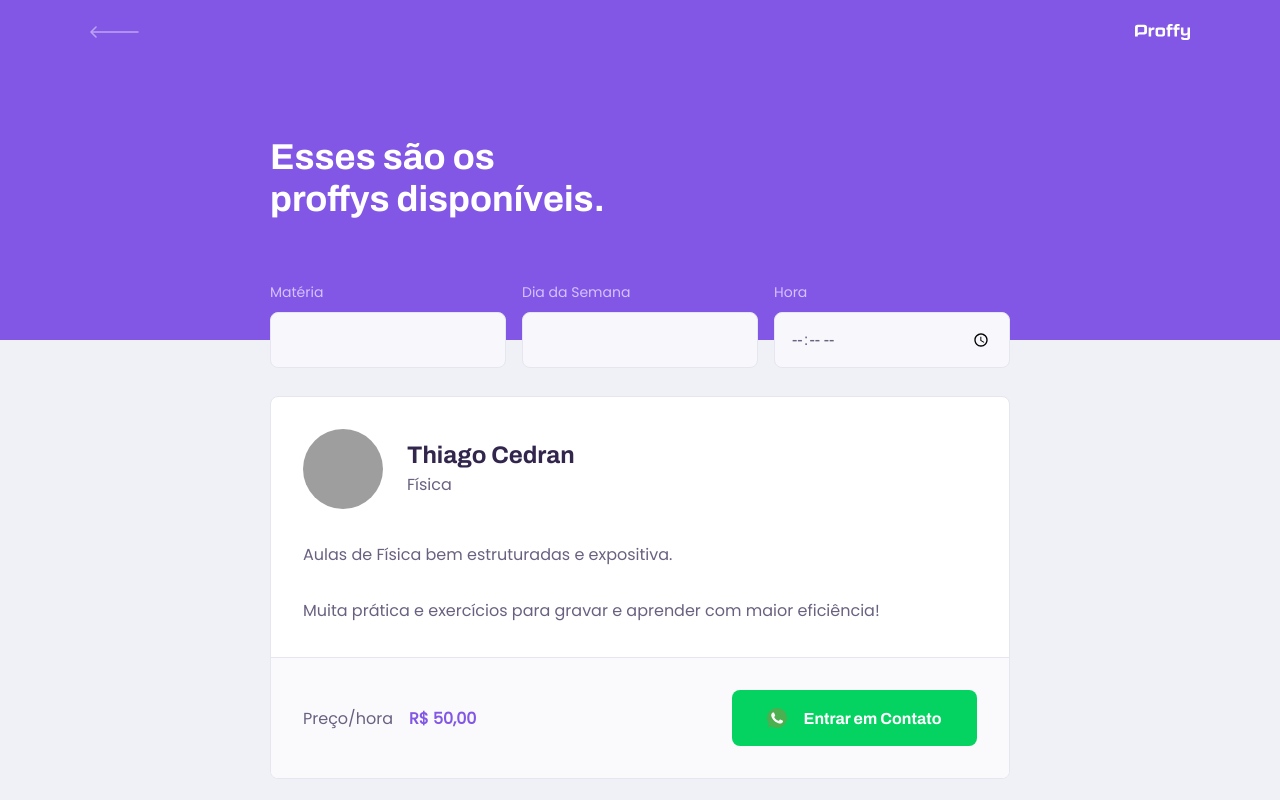
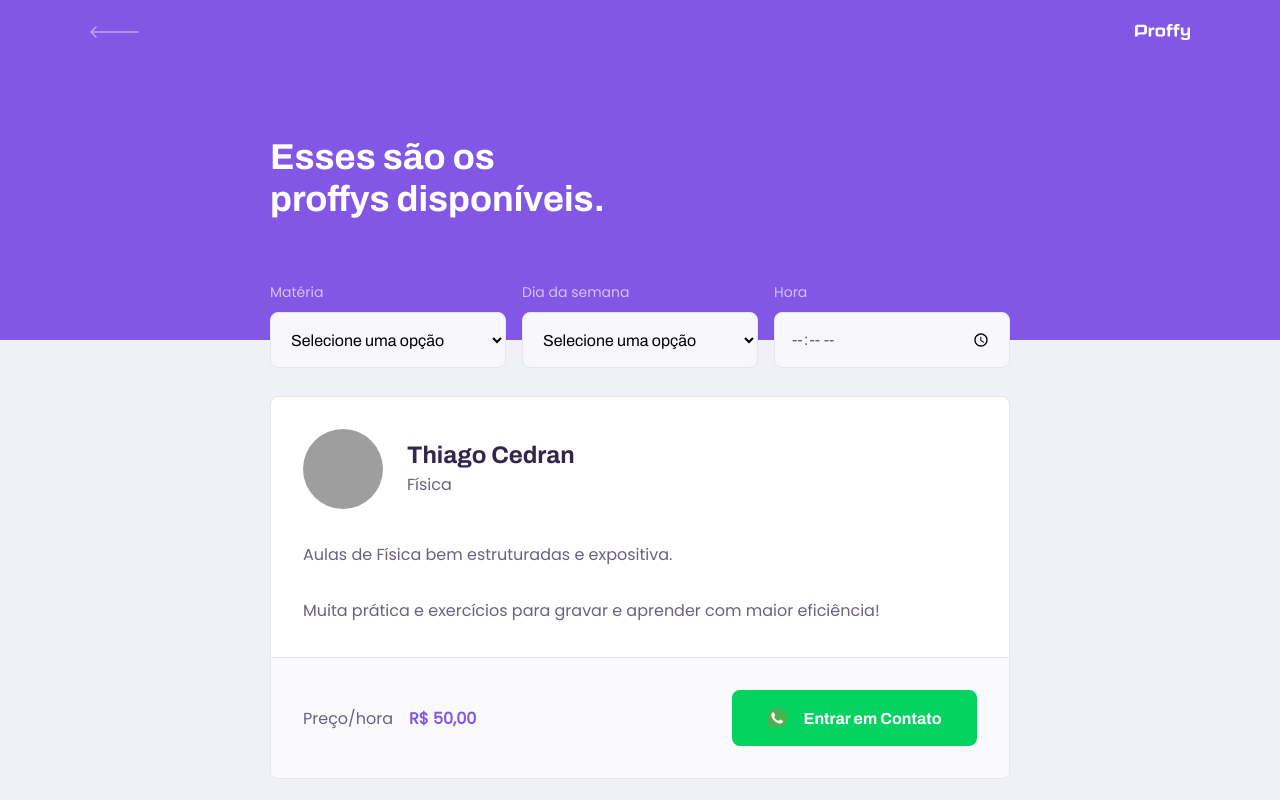
Before and after one commit to thiagocdn/NLW2-web, a React (Create React App) app: page /study in a window 1280 px wide. Shown: the top 800 px of the page. Built offline with nearby package versions, Linux system fonts and the light colour scheme; grey boxes are pictures that could not be loaded.

Commit message:
ajustado formulario de estudar

```diff
--- a/src/components/Select/index.tsx
+++ b/src/components/Select/index.tsx
@@ -17,8 +17,9 @@
     <div className="select-block">
     <label htmlFor={name}>{label}</label>
     <select id={name} {...rest}>
+      <option value="" disabled selected hidden >Selecione uma opção</option>
       {options.map(option => {
-        return <option value={option.value}>{option.label}</option>
+        return <option value={option.value} key={option.value}>{option.label}</option>
       })}
     </select>
   </div>
--- a/src/pages/TeacherList/index.tsx
+++ b/src/pages/TeacherList/index.tsx
@@ -4,6 +4,7 @@
 import PageHeader from '../../components/PageHeader';
 import TeacherItem from '../../components/TeacherItem';
 import Input from '../../components/Input';
+import Select from '../../components/Select';
 
 
 function TeacherList() {
@@ -12,8 +13,32 @@
       <PageHeader title="Esses são os proffys disponíveis.">
         <form id="search-teachers">
 
-          <Input name="subject" label="Matéria"/>
-          <Input name="week_day" label="Dia da Semana"/>
+          <Select
+            name='subject'
+            label='Matéria'
+            options={[
+              { value: 'Artes', label: 'Artes'},
+              { value: 'Fisica', label: 'Fisica'},
+              { value: 'Quimica', label: 'Quimica'},
+              { value: 'Matematica', label: 'Matematica'},
+              { value: 'Biologia', label: 'Biologia'},
+              { value: 'Portugues', label: 'Portugues'},
+            ]}
+          />
+
+          <Select
+            name='week_day'
+            label='Dia da semana'
+            options={[
+              { value: '0', label: 'Domingo'},
+              { value: '1', label: 'Segunda-feira'},
+              { value: '2', label: 'Terça-feira'},
+              { value: '3', label: 'Quarta-feira'},
+              { value: '4', label: 'Quinta-feira'},
+              { value: '5', label: 'Sexta-feira'},
+              { value: '6', label: 'Sábado'},
+            ]}
+          />
           <Input type="time" name="time" label="Hora"/>
 
         </form>
--- a/src/pages/TeacherList/styles.css
+++ b/src/pages/TeacherList/styles.css
@@ -29,7 +29,8 @@
     bottom: -28px;
   }
 
-  #search-teachers .input-block + .input-block{
+  #search-teachers .input-block + .input-block,
+  #search-teachers .select-block + .select-block  {
     margin-top: 0;
   }
 
```
